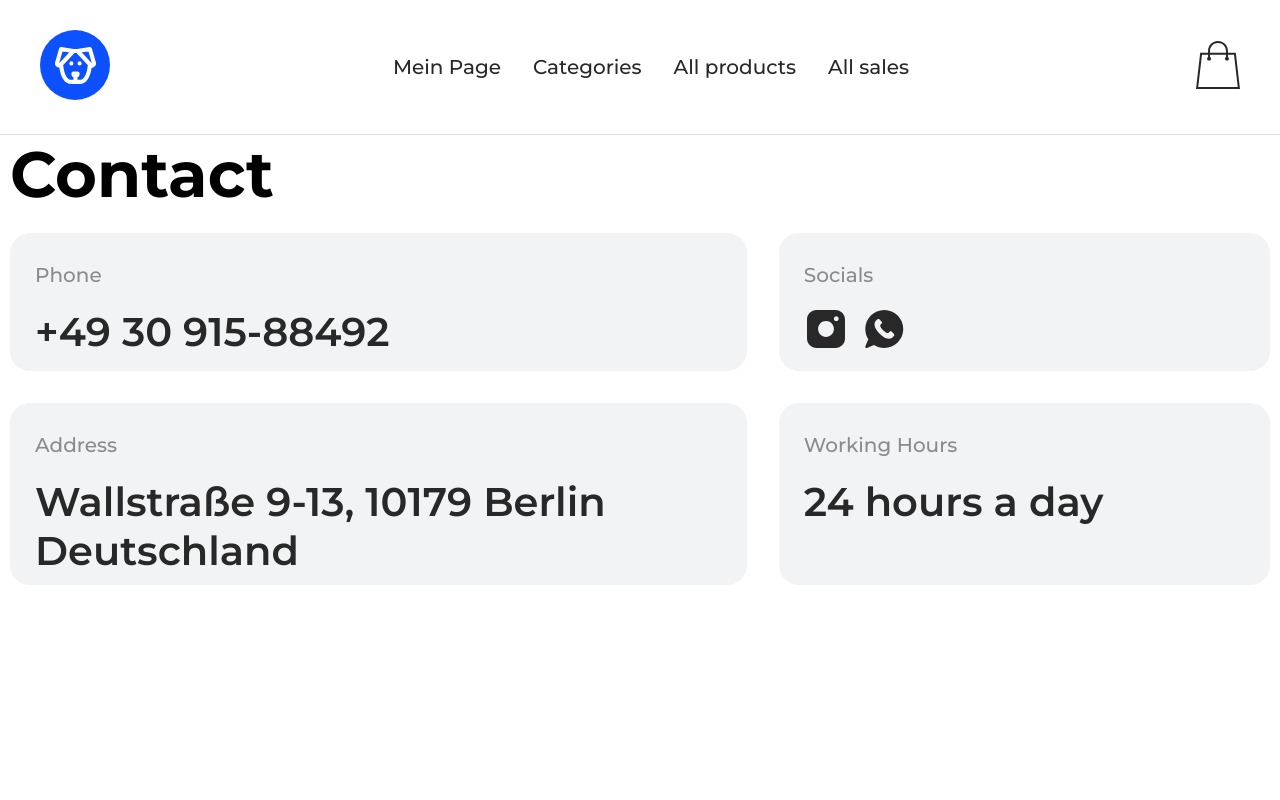
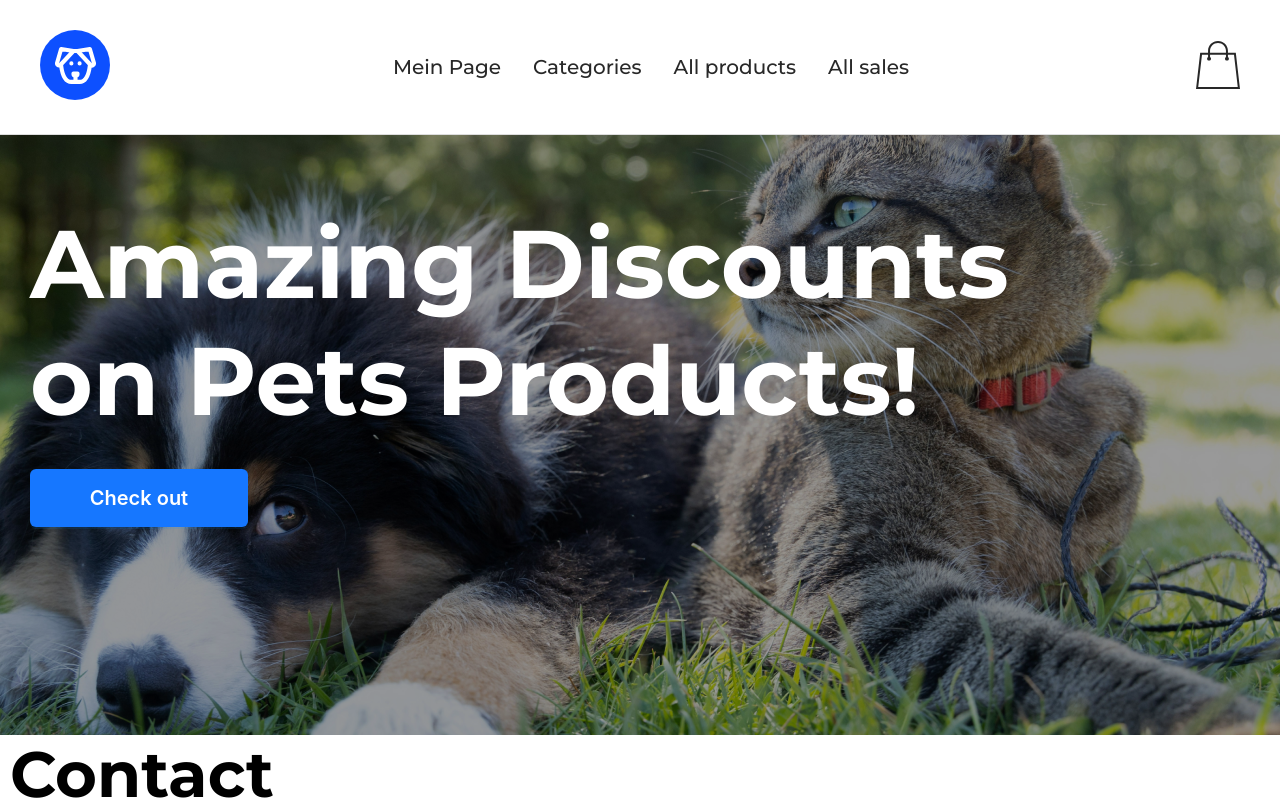
Before and after one commit to Rumiia-Kontsiialova/Pet-shop, a React (Vite) app in the folder pet-shop-frontend/: page /not-found in a window 1280 px wide. Shown: the top 800 px of the page. Built offline with nearby package versions, Linux system fonts and the light colour scheme.

Commit message:
added component: PromoHome

```diff
--- a/pet-shop-frontend/package.json
+++ b/pet-shop-frontend/package.json
@@ -11,6 +11,7 @@
   },
   "dependencies": {
     "@reduxjs/toolkit": "^2.8.2",
+    "antd": "^5.26.3",
     "axios": "^1.10.0",
     "react": "^19.1.0",
     "react-dom": "^19.1.0",
--- a/pet-shop-frontend/src/App.css
+++ b/pet-shop-frontend/src/App.css
@@ -7,5 +7,4 @@ body {
     font-family: 'Montserrat', sans-serif;
     max-width: 1440px;
     margin: 0 auto;
-
 }
--- a/pet-shop-frontend/src/App.jsx
+++ b/pet-shop-frontend/src/App.jsx
@@ -27,6 +27,7 @@ function App() {
           <Route path="/basket" element={BasketPage}/>
           {/* <Route path="/not-found" element={NotFoundPage}/> */}
         </Routes>
+        <HomePage />
         <Footer />
       </div>
   )
--- /dev/null
+++ b/pet-shop-frontend/src/components/PromoHome/PromoHome.jsx
@@ -0,0 +1,14 @@
+import { Link } from 'react-router-dom'
+import styles from './PromoHome.module.css'
+import { Button } from 'antd'
+
+const PromoHome = () => {
+  return (
+    <div className={styles.container}>
+        <h1 className={styles.title}>Amazing Discounts <br /> on Pets Products!</h1>
+        <Link to='/discounted-products'><Button type='primary' className={styles.btn}>Check out</Button></Link>
+    </div>
+  )
+}
+
+export default PromoHome
--- /dev/null
+++ b/pet-shop-frontend/src/components/PromoHome/PromoHome.module.css
@@ -0,0 +1,27 @@
+.container {
+    background-image: url('../../assets/png/PromoHomeImg.png');
+    min-height: 600px;
+    height: 100%;
+    background-size: cover;
+    background-repeat: no-repeat;
+    background-position: center;
+}
+
+.title {
+    font-size: 96px;
+    font-weight: 700;
+    color: white;
+    padding-left: 30px;
+    padding-top: 70px;
+}
+
+.btn {
+    max-width: 218px;
+    width: 100%;
+    min-height: 58px;
+    height: 100%;
+    font-size: 20px;
+    font-weight: 600;
+    margin-left: 30px;
+    margin-top: 30px;
+}
--- a/pet-shop-frontend/src/layouts/Footer/Footer.jsx
+++ b/pet-shop-frontend/src/layouts/Footer/Footer.jsx
@@ -6,7 +6,7 @@ import styles from './footer.module.css'
 const Footer = () => {
   return (
     <div className={styles.container}>
-        <h1 className={styles.title}>Contact</h1>
+        <h2 className={styles.title}>Contact</h2>
         <div className={styles.footerAbout}>
             <div className={styles.tel}>
                 <p>Phone</p>
--- a/pet-shop-frontend/src/pages/HomePage/HomePage.jsx
+++ b/pet-shop-frontend/src/pages/HomePage/HomePage.jsx
@@ -1,8 +1,13 @@
 import React from 'react'
+import Header from '../../layouts/Header/Header'
+import PromoHome from '../../components/PromoHome/PromoHome'
+import Footer from '../../layouts/Footer/Footer'
 
 const HomePage = () => {
   return (
-    <div>HomePage</div>
+    <div>
+      <PromoHome />
+    </div>
   )
 }
 
```
Also changed, not shown: pet-shop-frontend/src/assets/png/PromoHomeImg.png (added), 1 other file (tests, documents, lock files or other folders).
